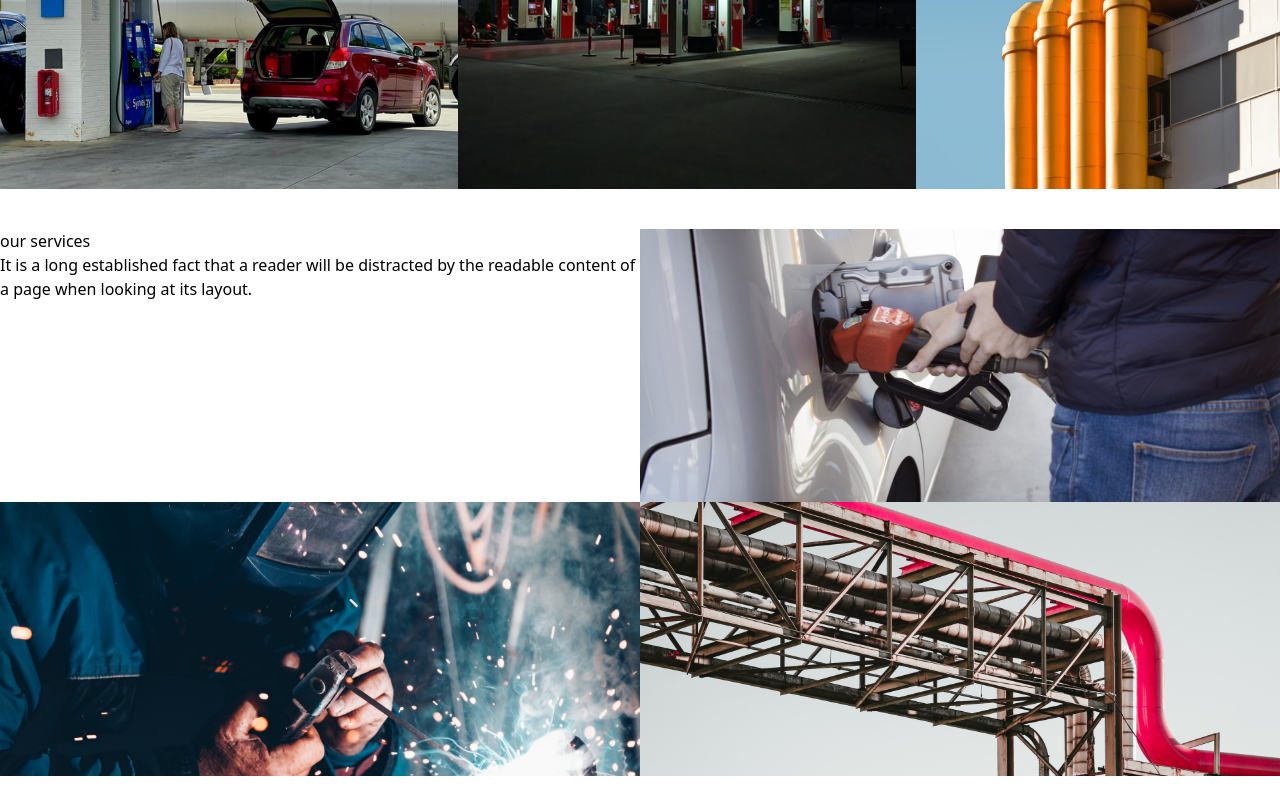
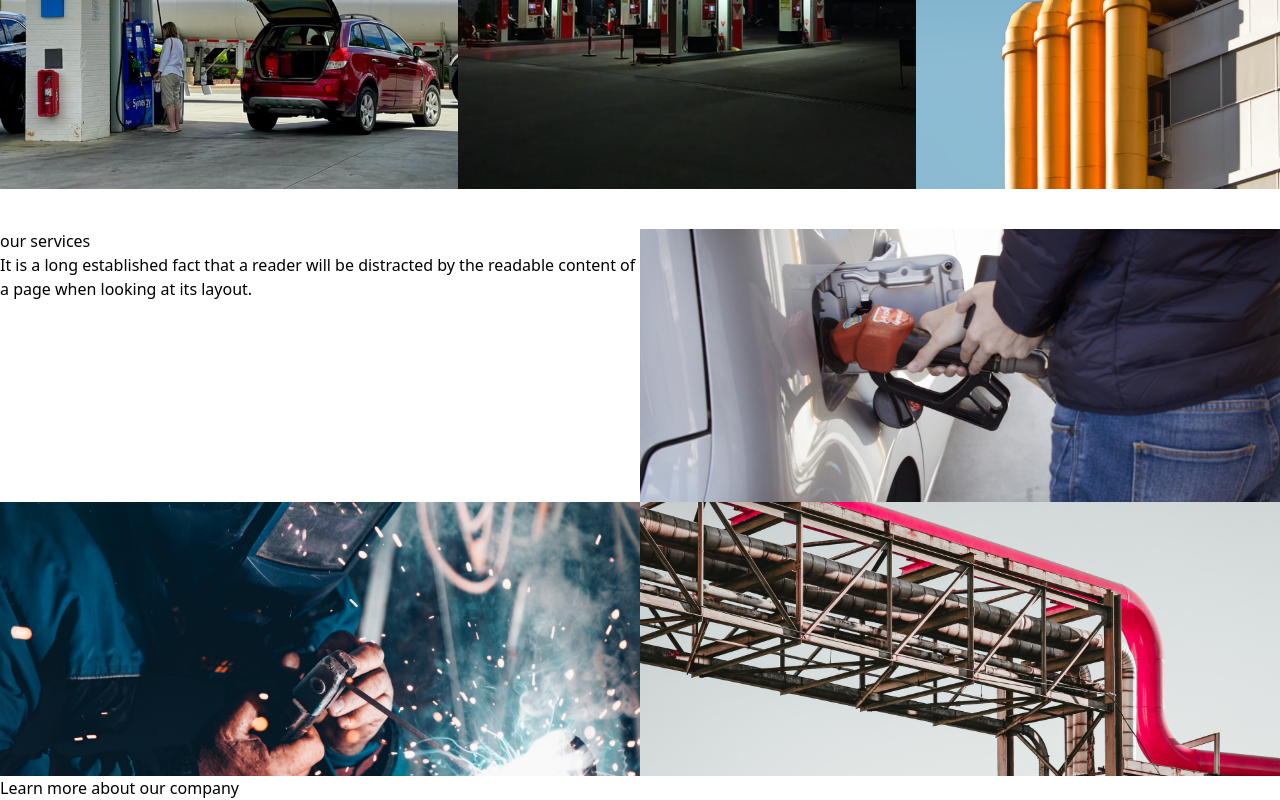
Before and after one commit to mahmudashif/Petroil, a React (Vite) app: page / in a window 1280 px wide. Shown: the part 1343-2143 px from the top of the page. Before the commit the page ends 2119 px from the top, so only its background shows below. Built offline with nearby package versions, Linux system fonts and the light colour scheme.

Commit message:
feat: services part added

```diff
--- a/src/Components/Section/Services.jsx
+++ b/src/Components/Section/Services.jsx
@@ -36,6 +36,10 @@ const Services = () => {
           <img src={servicesImg7} alt="" />
         </div>
       </div>
+      <div>
+        <div>Learn more about our company</div>
+        <div></div>
+      </div>
     </div>
   );
 };
```
